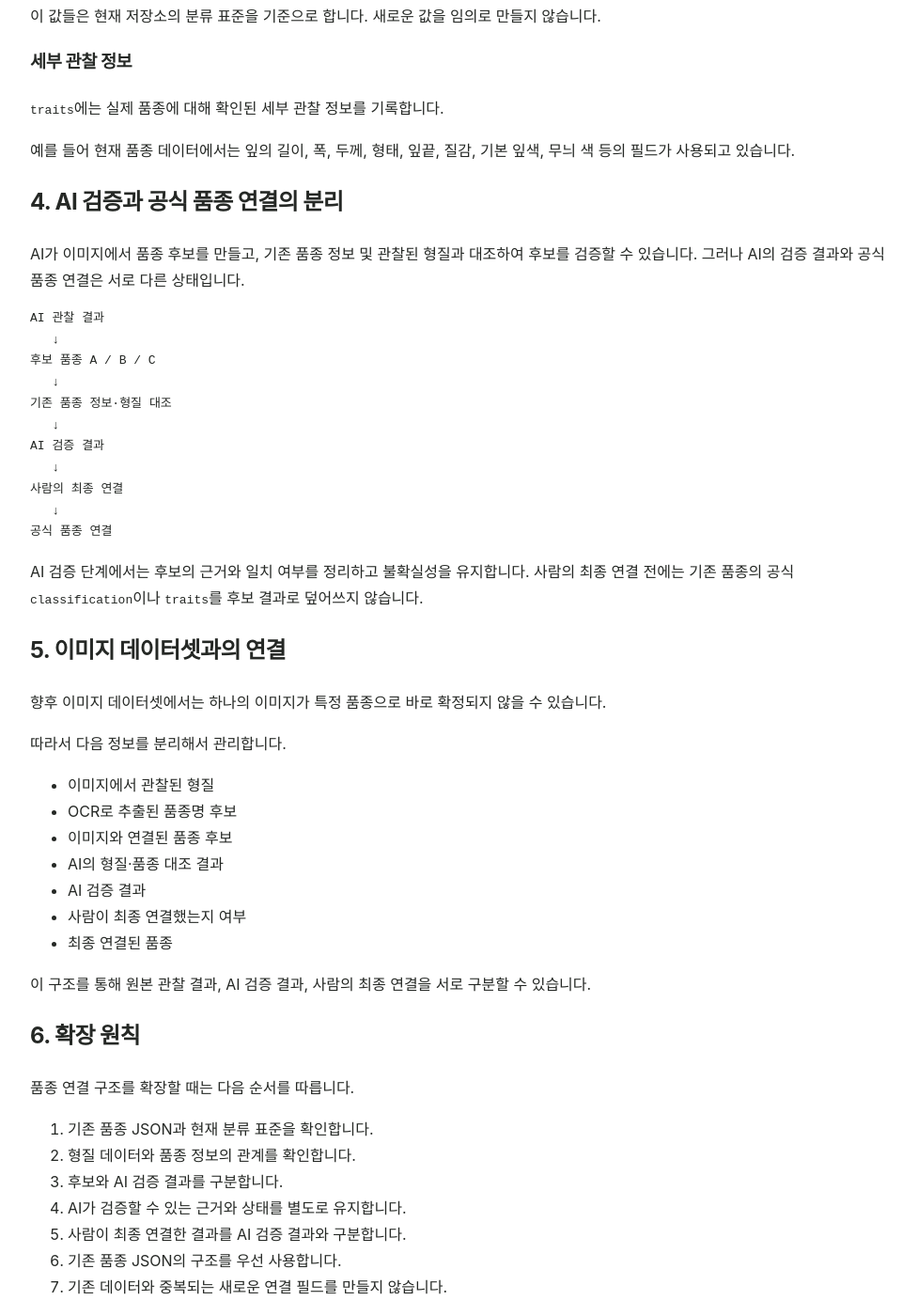
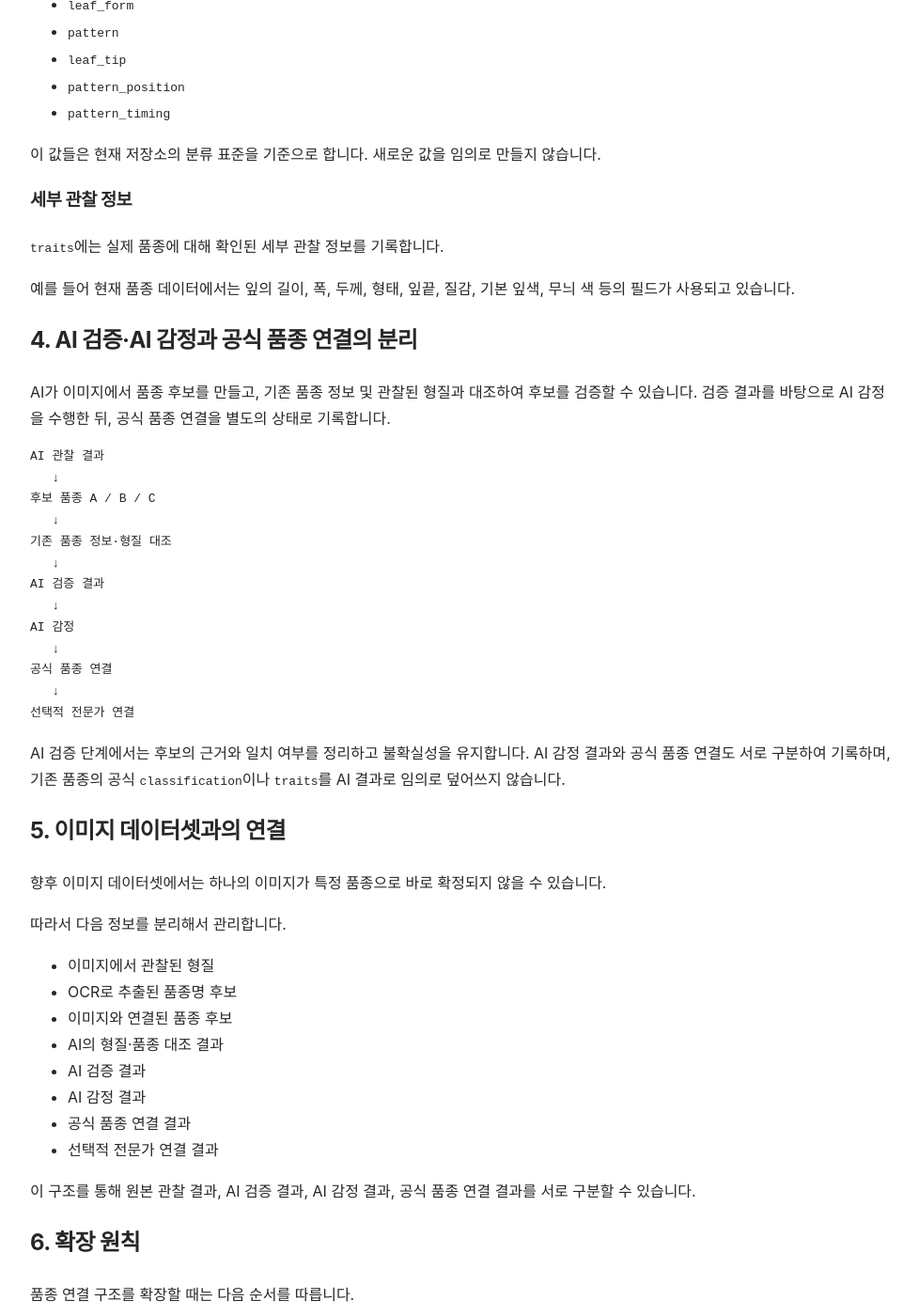
Before and after one commit to parasolra5-pixel/K-chunran, a Jekyll site: the page built from ai/varieties/index.md, in a window 1280 px wide and 1400 px high, scrolled down 1767 px. Shown: the whole window at 94% size, without its empty margins (146-1123 px from the left). Built offline with Jekyll 4.4.1, drawn with Linux system fonts in a browser that asks for light colours; some of the changed text lies outside the part shown.

Commit message:
docs: align cultivar connection with AI assessment flow

````diff
--- a/ai/varieties/index.md
+++ b/ai/varieties/index.md
@@ -15,9 +15,9 @@ permalink: /ai/varieties/
 - `cultivar_class`: 사람이 도감에서 보는 품종의 대표 분류입니다.
 - `classification`: 품종을 설명하는 주요 형질 축입니다.
 - `traits`: 품종의 세부 관찰 정보입니다.
-- `ai`: AI가 관찰·검증 과정에서 생성하는 보조 라벨과 메모를 관리하며, 공식 품종 정보와 중복 저장하지 않습니다.
+- `ai`: AI가 관찰·검증·감정 과정에서 생성하는 보조 라벨과 메모를 관리하며, 공식 품종 정보와 중복 저장하지 않습니다.
 
-형질 데이터가 품종 후보를 만드는 데 사용될 수 있으며, AI는 후보 형질과 기존 품종 정보를 대조하여 연결 가능성을 검증합니다. 사람은 AI의 검증 결과를 바탕으로 최종 품종 연결을 결정합니다.
+형질 데이터가 품종 후보를 만드는 데 사용될 수 있으며, AI는 후보 형질과 기존 품종 정보를 대조하여 연결 가능성을 검증하고 AI 감정을 수행합니다. 공식 품종 연결은 AI 감정 결과와 구분하여 관리하며, 전문가 연결은 사용자가 추가 감정을 원하는 경우에만 선택적으로 진행합니다.
 
 ## 2. 연결 구조
 
@@ -34,12 +34,16 @@ permalink: /ai/varieties/
    ↓
 AI 검증
    ↓
-사람의 최종 연결
+AI 감정
+   ↓
+공식 품종 연결
+   ↓
+선택적 전문가 연결
 ```
 
 기존 품종 JSON이 있는 경우 그 파일의 `id`와 기존 `classification`, `traits`를 기준으로 AI가 후보와의 일치 여부를 검토합니다.
 
-AI의 검증 결과만으로 공식 품종 연결을 확정하지 않습니다. 최종 연결은 사람이 결정합니다.
+AI 검증 결과와 AI 감정 결과는 공식 품종 연결과 분리하여 기록합니다. AI 감정 결과를 바탕으로 공식 품종 데이터와 연결할 수 있으며, 사용자가 추가 감정을 원할 경우 전문가 연결을 별도의 후속 경로로 관리합니다.
 
 새로운 품종 후보가 발견되었다는 이유만으로 품종 JSON을 자동 생성하지 않습니다.
 
@@ -73,9 +77,9 @@ AI의 검증 결과만으로 공식 품종 연결을 확정하지 않습니다.
 
 예를 들어 현재 품종 데이터에서는 잎의 길이, 폭, 두께, 형태, 잎끝, 질감, 기본 잎색, 무늬 색 등의 필드가 사용되고 있습니다.
 
-## 4. AI 검증과 공식 품종 연결의 분리
+## 4. AI 검증·AI 감정과 공식 품종 연결의 분리
 
-AI가 이미지에서 품종 후보를 만들고, 기존 품종 정보 및 관찰된 형질과 대조하여 후보를 검증할 수 있습니다. 그러나 AI의 검증 결과와 공식 품종 연결은 서로 다른 상태입니다.
+AI가 이미지에서 품종 후보를 만들고, 기존 품종 정보 및 관찰된 형질과 대조하여 후보를 검증할 수 있습니다. 검증 결과를 바탕으로 AI 감정을 수행한 뒤, 공식 품종 연결을 별도의 상태로 기록합니다.
 
 ```text
 AI 관찰 결과
@@ -86,12 +90,14 @@ AI 관찰 결과
    ↓
 AI 검증 결과
    ↓
-사람의 최종 연결
+AI 감정
    ↓
 공식 품종 연결
+   ↓
+선택적 전문가 연결
 ```
 
-AI 검증 단계에서는 후보의 근거와 일치 여부를 정리하고 불확실성을 유지합니다. 사람의 최종 연결 전에는 기존 품종의 공식 `classification`이나 `traits`를 후보 결과로 덮어쓰지 않습니다.
+AI 검증 단계에서는 후보의 근거와 일치 여부를 정리하고 불확실성을 유지합니다. AI 감정 결과와 공식 품종 연결도 서로 구분하여 기록하며, 기존 품종의 공식 `classification`이나 `traits`를 AI 결과로 임의로 덮어쓰지 않습니다.
 
 ## 5. 이미지 데이터셋과의 연결
 
@@ -104,10 +110,11 @@ AI 검증 단계에서는 후보의 근거와 일치 여부를 정리하고 불
 - 이미지와 연결된 품종 후보
 - AI의 형질·품종 대조 결과
 - AI 검증 결과
-- 사람이 최종 연결했는지 여부
-- 최종 연결된 품종
+- AI 감정 결과
+- 공식 품종 연결 결과
+- 선택적 전문가 연결 결과
 
-이 구조를 통해 원본 관찰 결과, AI 검증 결과, 사람의 최종 연결을 서로 구분할 수 있습니다.
+이 구조를 통해 원본 관찰 결과, AI 검증 결과, AI 감정 결과, 공식 품종 연결 결과를 서로 구분할 수 있습니다.
 
 ## 6. 확장 원칙
 
@@ -117,8 +124,9 @@ AI 검증 단계에서는 후보의 근거와 일치 여부를 정리하고 불
 2. 형질 데이터와 품종 정보의 관계를 확인합니다.
 3. 후보와 AI 검증 결과를 구분합니다.
 4. AI가 검증할 수 있는 근거와 상태를 별도로 유지합니다.
-5. 사람이 최종 연결한 결과를 AI 검증 결과와 구분합니다.
-6. 기존 품종 JSON의 구조를 우선 사용합니다.
-7. 기존 데이터와 중복되는 새로운 연결 필드를 만들지 않습니다.
+5. AI 감정 결과와 공식 품종 연결 결과를 구분합니다.
+6. 전문가 연결이 있는 경우 그 결과를 AI 결과와 구분합니다.
+7. 기존 품종 JSON의 구조를 우선 사용합니다.
+8. 기존 데이터와 중복되는 새로운 연결 필드를 만들지 않습니다.
 
-현재 단계에서는 실제 품종 연결 데이터를 새로 생성하지 않습니다. 실제 자료가 확인된 후 AI 검증 구조와 사람의 최종 연결 구조에 맞춰 기존 품종 데이터에 연결합니다.
+현재 단계에서는 실제 품종 연결 데이터를 새로 생성하지 않습니다. 실제 자료가 확인된 후 AI 검증·AI 감정 구조와 공식 품종 연결 구조에 맞춰 기존 품종 데이터에 연결합니다.
````
